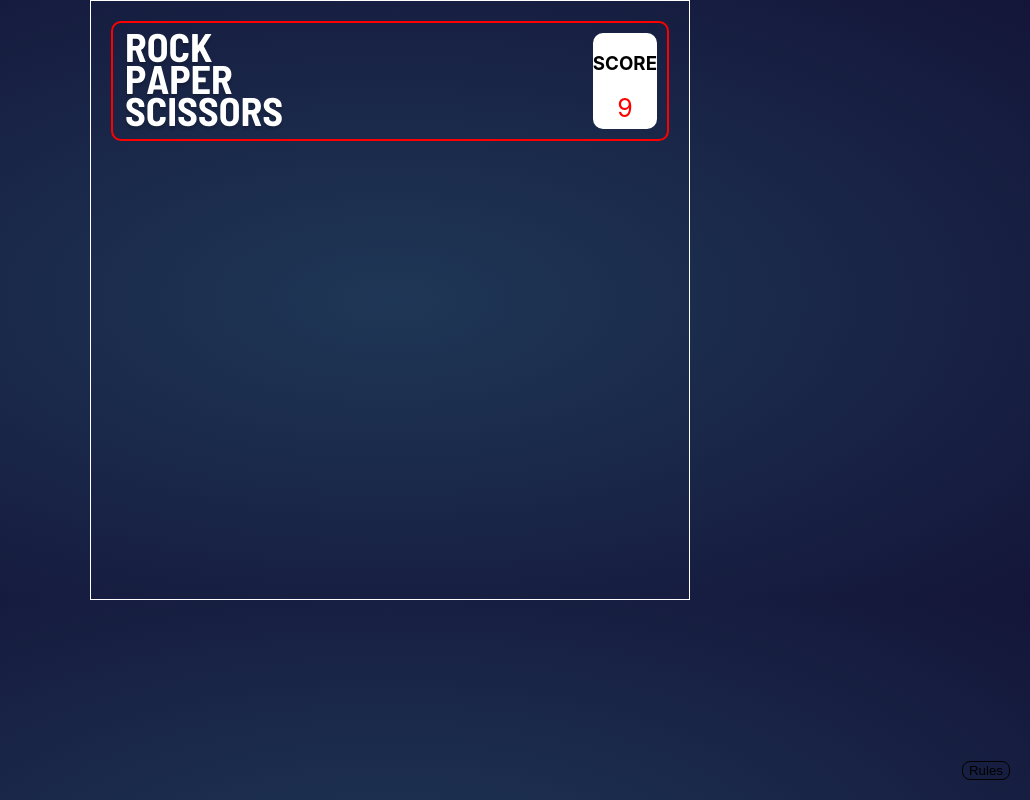
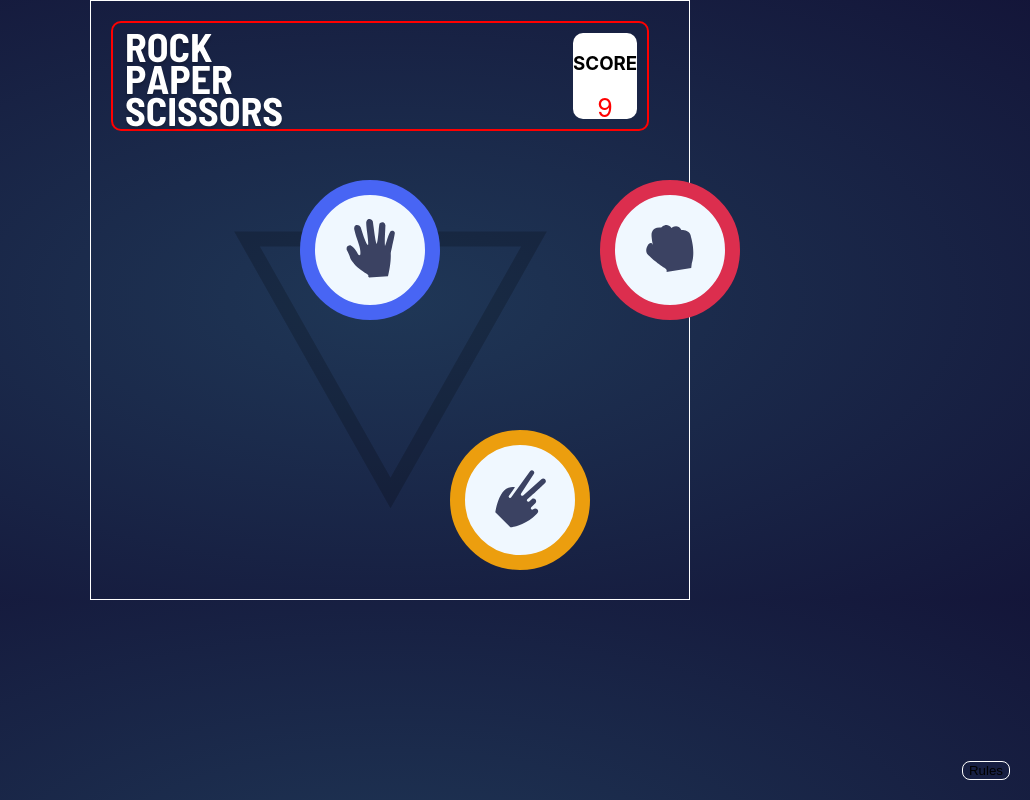
Before and after one commit to bugajewskam/rock-paper-scissors, a Next.js app: page / in a window 1280 px wide. Shown: the whole page, without its empty margins (250-1280 px from the left). Built offline with nearby package versions, Linux system fonts and the light colour scheme.

Commit message:
Add Play component

```diff
--- /dev/null
+++ b/conponents/Pley.tsx
@@ -0,0 +1,15 @@
+import { useContext } from "react";
+import { ScoreContext } from "../pages/_app";
+
+export default function Play() {
+  const { choice, setChoice } = useContext(ScoreContext);
+  const handleReturn = () => {
+    setChoice(null);
+  };
+  return (
+    <>
+      <h1> {choice} </h1>
+      <button onClick={handleReturn}>return</button>
+    </>
+  );
+}
--- a/conponents/start.tsx
+++ b/conponents/start.tsx
@@ -1,14 +1,22 @@
 import * as React from "react";
 import { useContext } from "react";
 import { ScoreContext } from "../pages/_app";
+import Choice from "./Choice";
+import Triangle from "./image/Triangle";
+import Logo from "./Logo";
+import Play from "./Pley";
 
-import Logo from "./logo";
 
 export default function Start() {
-  const {score} = useContext(ScoreContext)
+  const {score, choice, setChoice} = useContext(ScoreContext)
   return (
     <div className="start">
       <Logo/>
-    </div>
+      {choice === null  &&
+      <Choice/>}
+      {choice !== null &&
+      <Play/>}
+      </div>
+
   );
 }
--- a/pages/_app.tsx
+++ b/pages/_app.tsx
@@ -2,14 +2,17 @@ import "../styles/globals.css";
 import type { AppProps } from "next/app";
 import { useState } from "react";
 import { createContext } from "react";
+
+export type ChoiceType= "paper" | "rock" | "scissors";
 export const ScoreContext = createContext({
-  score: Number as unknown as number,
+  score: Number as unknown as number, choice: String as unknown as ChoiceType | null, setChoice:(choice:ChoiceType | null) =>{ }
 });
 function MyApp({ Component, pageProps }: AppProps) {
   const [score, setScore] = useState(9);
+  const [choice, setChoice]= useState<ChoiceType | null>(null)
 
   return (
-    <ScoreContext.Provider value={{ score }}>
+    <ScoreContext.Provider value={{ score , choice, setChoice}}>
       <Component {...pageProps} />
     </ScoreContext.Provider>
   );
--- a/pages/index.tsx
+++ b/pages/index.tsx
@@ -2,13 +2,16 @@ import { ThemeContext } from "@emotion/react";
 import type { NextPage } from "next";
 import Head from "next/head";
 import Image from "next/image";
-import { createContext, useState } from "react";
+import { createContext, useContext, useState } from "react";
 import AlertDialog from "../conponents/RulesDesktop";
-import Start from "../conponents/start";
+import Start from "../conponents/Start";
+
 import styles from "../styles/Home.module.css";
+import { ScoreContext } from "./_app";
 
 
 const Home: NextPage = () => {
+  const {choice, setChoice}= useContext(ScoreContext)
   const [open, setOpen] = useState(false);
 
 
@@ -26,7 +29,8 @@ const Home: NextPage = () => {
       <button className="btnRules" onClick={handleClickOpen}>
         Rules
       </button>
-    </div><AlertDialog handleClose={handleClose} open={open} /><Start /></>
+    </div><AlertDialog handleClose={handleClose} open={open} />
+    <Start /></>
 
   );
 };
--- a/styles/globals.css
+++ b/styles/globals.css
@@ -21,6 +21,7 @@ a {
   justify-content: space-between;
   align-items: center;
   width: 300px;
+
 }
 button {
   border: none;
@@ -33,7 +34,7 @@ button {
   right: 20px;
 }
 .btnRules {
-  border: solid 1px black;
+  border: solid 1px white;
   background-color: transparent;
   border-radius: 8px;
 }
@@ -44,14 +45,15 @@ button {
   margin: auto;
   border: solid white 1px;
   background-color: transparent;
+  flex-direction: column;
 }
 .logo {
   border: red solid 2px;
   display: flex;
   flex-direction: row;
   justify-content: space-between;
-  width: 100%;
-  height: 120px;
+  width: 90%;
+  height: 110px;
   margin: 20px;
   border-radius: 10px;
   padding: 10px;
@@ -66,3 +68,50 @@ button {
   display: flex;
   justify-content: center;
 }
+.choice{
+  display: flex;
+  justify-content: center;
+  margin-top: 80px;
+}
+.btn{
+  width: 140px;
+  height: 140px;
+  background-color: aliceblue;
+  border-radius: 50%;
+}
+.paper{
+  position: absolute;
+  background-color: transparent;
+  top:180px;
+  left:550px;
+  border-radius: 50%;
+
+}
+.rock{
+  position: absolute;
+  background-color: transparent;
+  top:180px;
+  left:850px
+}
+.scissors{
+  position: absolute;
+  background-color: transparent;
+  top:430px;
+  left:700px;
+}
+.paperColor{
+  border-style: solid;
+  border-width: 15px;
+  border-color:hsl(230, 89%, 62%);
+}
+.rockColor{
+  border-style: solid;
+  border-width: 15px;
+  border-color: hsl(349, 71%, 52%)
+
+}
+.scissorsColor{
+  border-style: solid;
+  border-width: 15px;
+  border-color:hsl(39, 89%, 49%)
+}
```
